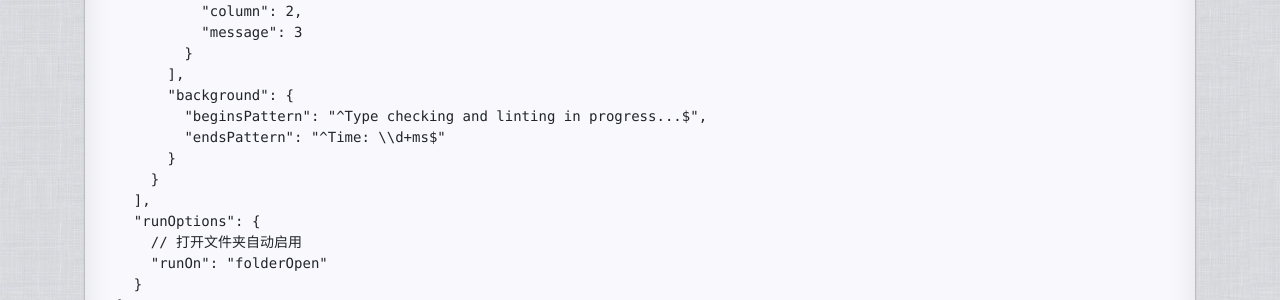
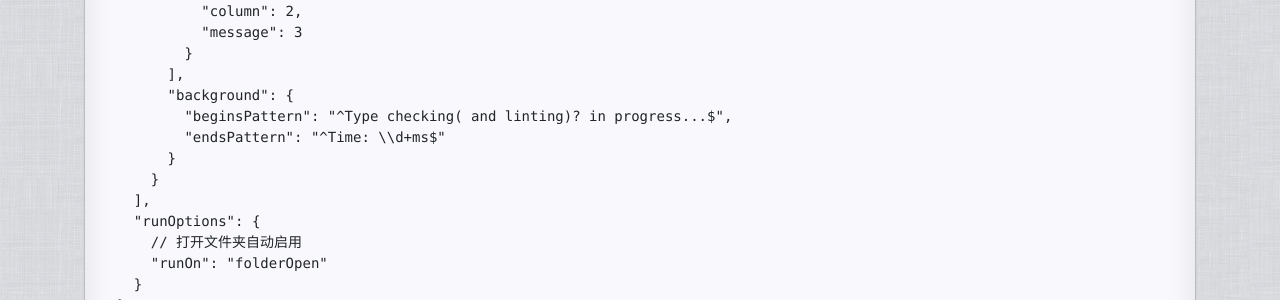
Before and after one commit to NateScarlet/NateScarlet.Github.io, a Jekyll site: the page built from _posts/2019-05-09-在-vscode-中不靠插件使用-vue-单文件组件-tslint.md, in a window 1280 px wide and 900 px high, scrolled down 1533 px. Shown: the part 152-452 px from the top of the window. Built offline with Jekyll 4.4.1, drawn with Linux system fonts in a browser that asks for light colours; comment, search, counter and statistics services are not loaded; a style sheet for code colours, icons or effects is not loaded.

Commit message:
docs: correct code

```diff
--- a/_posts/2019-05-09-在-vscode-中不靠插件使用-vue-单文件组件-tslint.md
+++ b/_posts/2019-05-09-在-vscode-中不靠插件使用-vue-单文件组件-tslint.md
@@ -86,7 +86,7 @@ F1 - 运行任务 - 选择 `npm: serve` 运行一次之后 VSCode 会自动生
         }
       ],
       "background": {
-        "beginsPattern": "^Type checking and linting in progress...$",
+        "beginsPattern": "^Type checking( and linting)? in progress...$",
         "endsPattern": "^Time: \\d+ms$"
       }
     }
```
